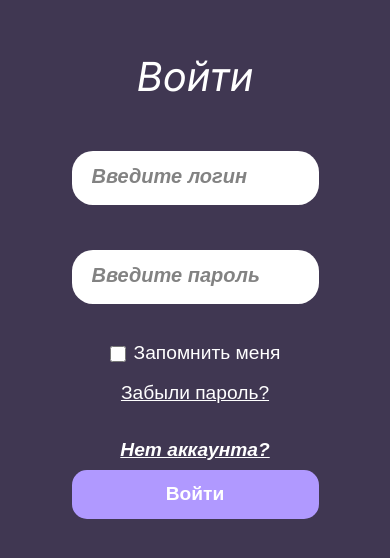
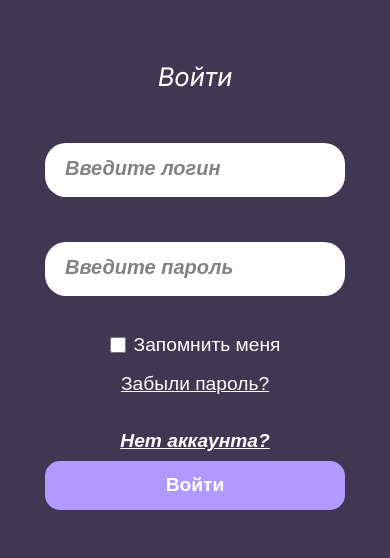
Before and after one commit to mast1f0/chat-react-frontend, a React (Vite) app: page /auth in a window 390 px wide. Shown: the part 126-684 px from the top of the page. Built offline with nearby package versions, Linux system fonts and the light colour scheme; the HTML template or start-up script is replaced by a standard one.

Commit message:
login test

```diff
--- a/src/components/RegistrationPanel/RegistrationPanel.style.css
+++ b/src/components/RegistrationPanel/RegistrationPanel.style.css
@@ -5,6 +5,9 @@
     text-align: center;
     gap: 15px;
     font-family: Arial, sans-serif;
+    margin: 0;
+    max-width: 410px;
+    width: 100%;
 }
 
 p, h1, a, h2, label {
@@ -103,6 +106,8 @@ p, h1, a, h2, label {
 
 @media (max-width: 500px) {
     .form-container {
+        justify-content: center;
+        align-content: center;
         margin-inline: 5%;
         padding: 20px 15px;
     }
--- a/src/components/RegistrationPanel/RegistrationPanel.tsx
+++ b/src/components/RegistrationPanel/RegistrationPanel.tsx
@@ -39,10 +39,10 @@ export default function RegistrationPanel() {
 
     setError(null);
 
-    const payload = {
-      username: form.username,
-      password: form.password,
-    };
+    // const payload = {
+    //   username: form.username,
+    //   password: form.password,
+    // };
 
     try {
       const response = await fetch(
--- a/src/components/elements/LoginPanel/LoginPanel.tsx
+++ b/src/components/elements/LoginPanel/LoginPanel.tsx
@@ -9,7 +9,7 @@ export default function LoginPanel() {
     e.preventDefault();
 
     try {
-      const response = await fetch("https://example.com/api/v1/auth/login", {
+      const response = await fetch("http://localhost:8090/api/v1/auth/login", {
         method: "POST",
         headers: {
           "Content-Type": "application/json",
@@ -22,7 +22,8 @@ export default function LoginPanel() {
       }
 
       const data = await response.json();
-      console.log("JWT токен:", data.token);
+      console.log("JWT токен:", data.access_token);
+      console.log("Тип токена", data.token_type);
 
       localStorage.setItem("token", data.token);
     } catch (error) {
--- a/src/components/header/Header.tsx
+++ b/src/components/header/Header.tsx
@@ -1,7 +1,6 @@
 import SettingsButton from "../elements/buttons/SettingsButton";
 import ThreeDots from "../elements/buttons/Three-dots";
 import UserPanel from "../elements/UserPanel/UserPanel";
-// import PhoneButton from "../elements/buttons/PhoneButton";
 import SearchInput from "../elements/SearchInput";
 import "./Header.style.css";
 import AddFriendButton from "../elements/buttons/AddFriend";
--- a/src/pages/RegistrationPage/RegistrationPage.style.css
+++ b/src/pages/RegistrationPage/RegistrationPage.style.css
@@ -31,7 +31,6 @@
 
 @media (max-width: 768px) {
   .registration-page {
-    grid-template-columns: 1fr;
     justify-items: center;
     gap: 20px;
   }
@@ -42,13 +41,34 @@
 
   .form-section {
     max-width: 90%;
+    margin: auto;
   }
 }
 
 
 @media (max-width: 480px) {
+  .registration-page{
+    display: grid;
+    columns: 1fr;
+    margin-inline: -20px;
+  }
   .form-section {
     max-width: 100%;
     padding: 0 10px;
   }
 }
+@media (max-width: 413px) {
+  .form-section {
+    padding: 0 5px;
+  }
+
+  input,
+  button {
+    font-size: 0.85rem;
+    padding: 8px 10px;
+  }
+
+  h1.form__name {
+    font-size: 1.6rem;
+  }
+}
```
